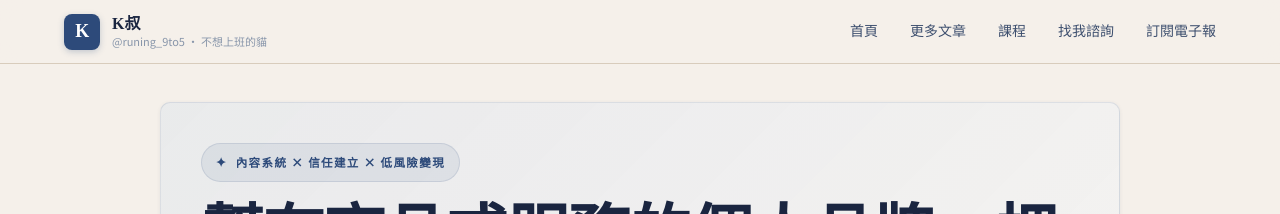
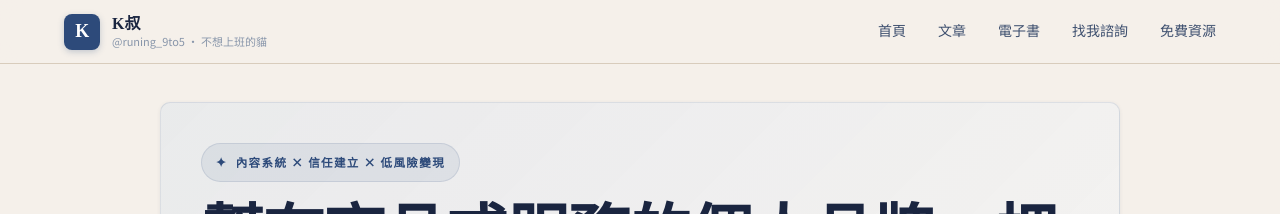
Before and after one commit to KenHAI666/Runing9TO5, a Jekyll site: the page built from index.md, in a window 1280 px wide. Shown: the top 214 px of the page. Built offline with Jekyll 4.4.1, drawn with Linux system fonts in a browser that asks for light colours.

Commit message:
Update _config.yml for /free funnel

```diff
--- a/_config.yml
+++ b/_config.yml
@@ -37,18 +37,18 @@
   - jekyll-sitemap
   - jekyll-include-cache
 
-# 導覽列（維持原樣）
+# 全站導覽列
 nav:
   - name: "首頁"
     link: "/"
-  - name: "更多文章"
+  - name: "文章"
     link: "/articles"
-  - name: "課程"
+  - name: "電子書"
     link: "/resources"
   - name: "找我諮詢"
     link: "/contact"
-  - name: "訂閱電子報"
-    link: "/#subscribe"
+  - name: "免費資源"
+    link: "/free"
 
 # SEO 專用設定
 seo:
```
